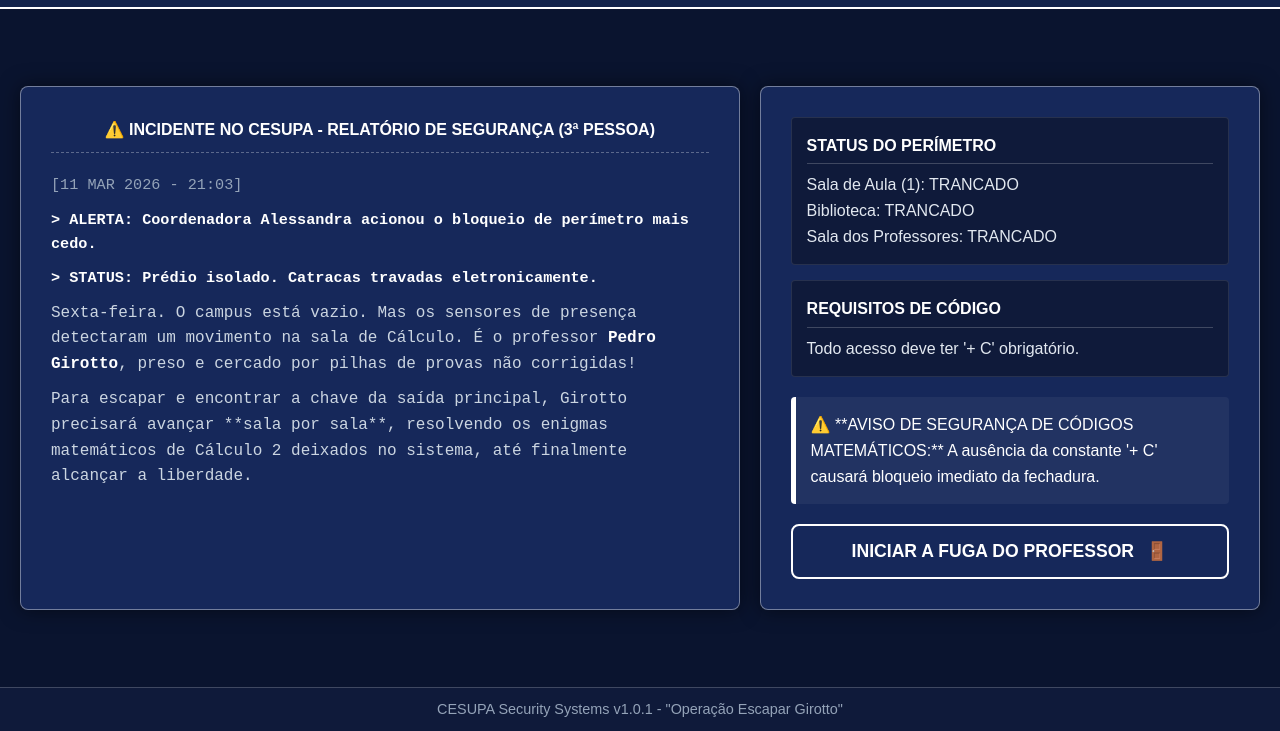
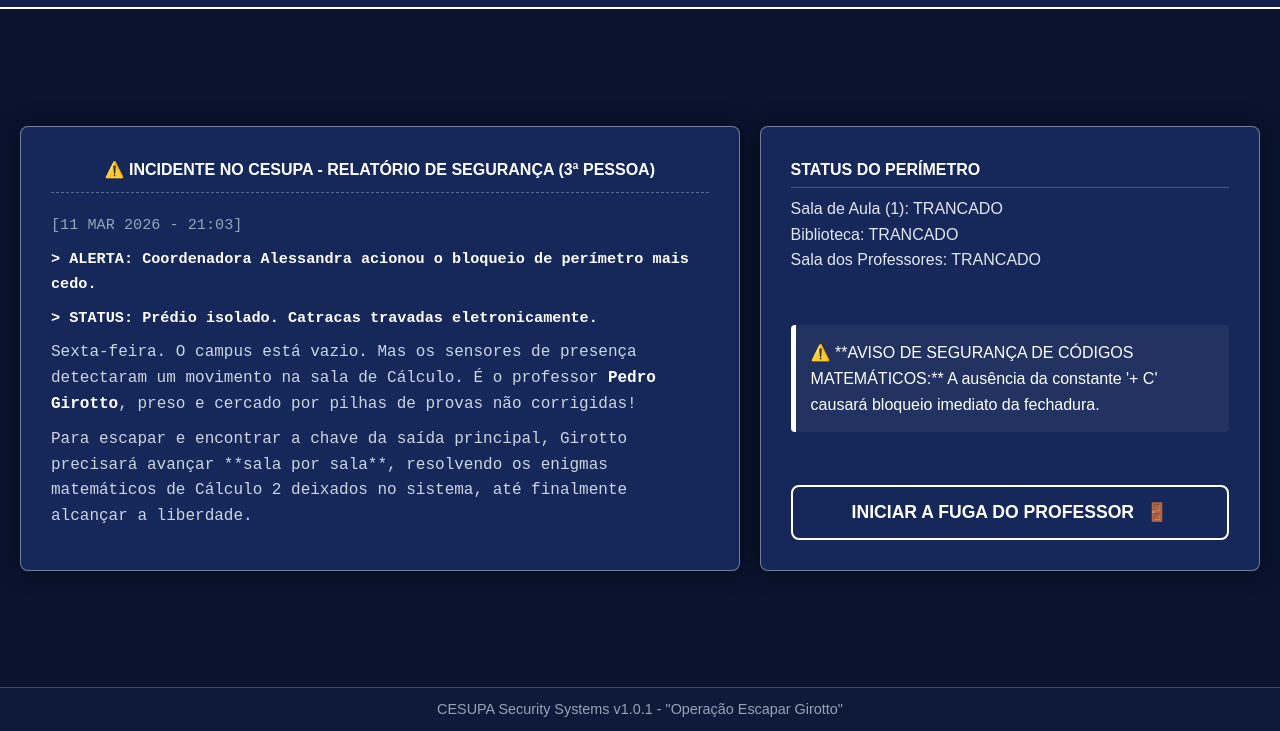
Before and after one commit to Bernard0Lins/serious-game-calculo2, a plain HTML site: page index.html in a window 1280 px wide. Shown: the part 69-800 px from the top of the page. Drawn offline with Linux system fonts and the light colour scheme.

Commit message:
feat : atualizando a pagina inicial do jogo

```diff
--- a/css/index.css
+++ b/css/index.css
@@ -86,13 +86,6 @@
 /* --- Widgets (Caixas menores na direita) --- */
 .status-widgets { display: flex; flex-direction: column; gap: 15px; margin-bottom: 20px; }
 
-.widget {
-    background-color: #0F1A3A; /* Azul bem escuro para contraste */
-    padding: 15px;
-    border-radius: 4px;
-    border: 1px solid rgba(255, 255, 255, 0.1);
-}
-
 .widget-title {
     font-size: 1rem;
     color: #ffffff;
--- a/index.html
+++ b/index.html
@@ -56,10 +56,6 @@
                             <p class="widget-p">Biblioteca: TRANCADO</p>
                             <p class="widget-p">Sala dos Professores: TRANCADO</p>
                         </div>
-                        <div class="widget">
-                            <h4 class="widget-title">REQUISITOS DE CÓDIGO</h4>
-                            <p class="widget-p">Todo acesso deve ter '+ C' obrigatório.</p>
-                        </div>
                     </div>
 
                     <div class="regras-emergencia rules-box">
```
